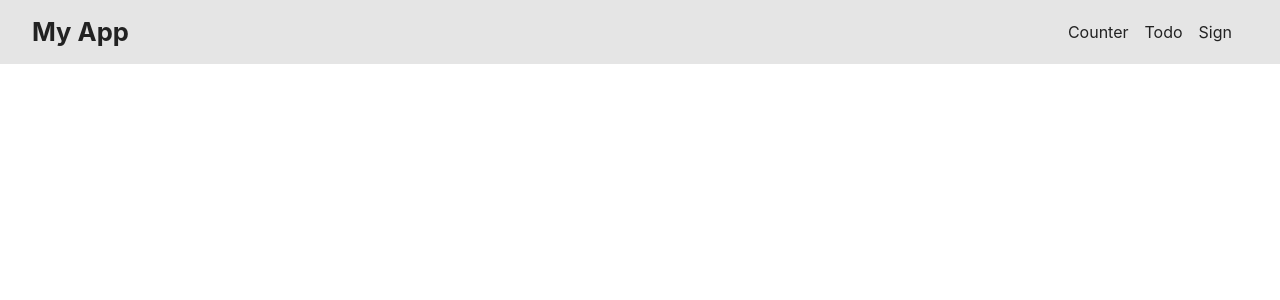
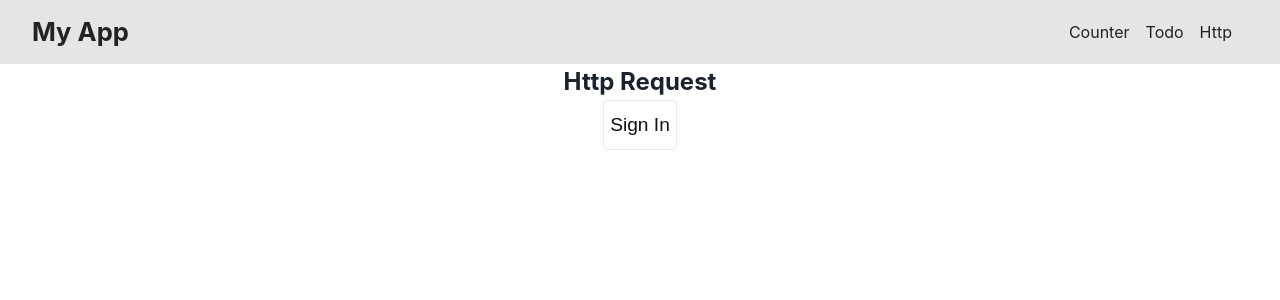
Before and after one commit to rwietter/mastering-vue, a Vue app: page /#/http in a window 1280 px wide. Shown: the top 300 px of the page. Built offline with nearby package versions, Linux system fonts and the light colour scheme.

Commit message:
chore(docs): updated directives

```diff
--- a/src/components/Header.vue
+++ b/src/components/Header.vue
@@ -4,7 +4,7 @@
     <nav>
       <router-link to="/">Counter</router-link>
       <router-link to="/todo">Todo</router-link>
-      <router-link to="/profile">Sign</router-link>
+      <router-link to="/http">Http</router-link>
     </nav>
   </header>
 </template>
--- a/src/router/index.js
+++ b/src/router/index.js
@@ -14,9 +14,9 @@ const routes = [
     component: Todo // route level code-splitting
   },
   {
-    path: '/profile',
-    name: 'Profile',
-    component: () => import('../views/Profile.vue') // route level code-splitting
+    path: '/http',
+    name: 'Http',
+    component: () => import('../views/HttpRequest.vue') // route level code-splitting
   }
 ]
 
--- a/src/views/Profile.vue
+++ b/src/views/HttpRequest.vue
@@ -1,6 +1,6 @@
 <template>
   <div class="profile">
-    <h1 class="title">Profile</h1>
+    <h1 class="title">Http Request</h1>
     <div class="card">
       <button type="button">Sign In</button>
     </div>
@@ -12,7 +12,6 @@
   display: flex;
   justify-content: center;
   align-items: center;
-  min-height: calc(100vh - 4rem);
   flex-flow: column;
 }
 
```
Also changed, not shown: src/components/HttpRequest.vue (added), 1 other file (tests, documents, lock files or other folders).
